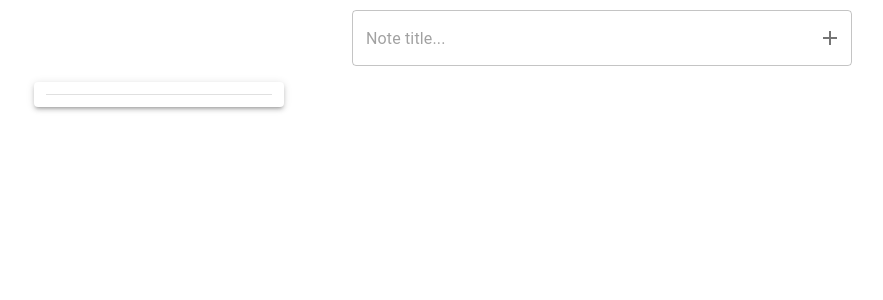
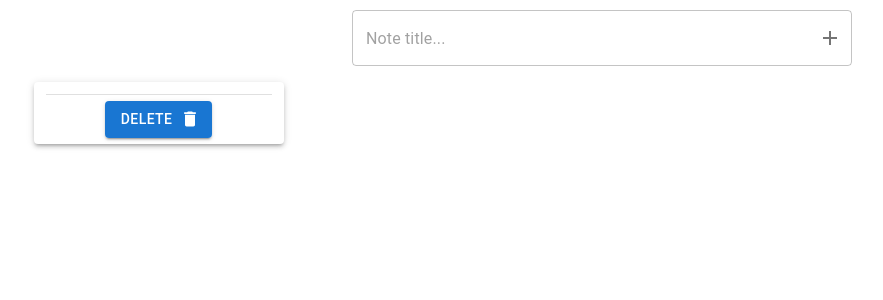
Before and after one commit to UladzislauPapliouka/Notes, a React (Create React App) app: page / in a window 1280 px wide. Both pictures are taken after a click on the button 868 px from the left and 38 px from the top of the page. Shown: the top 300 px of the page, without its empty margins (38-921 px from the left). Built offline with nearby package versions, Linux system fonts and the light colour scheme.

Commit message:
Added func to delete notes

```diff
--- a/src/Components/Note/Note.tsx
+++ b/src/Components/Note/Note.tsx
@@ -1,12 +1,18 @@
 import React, {FC} from "react"
-import {Divider, Paper, Typography} from "@mui/material"
+import {Button, ButtonGroup, Divider, Paper, Typography} from "@mui/material"
 import NoteStyle from "./Note.module.scss"
+import DeleteIcon from "@mui/icons-material/Delete"
 import {INote} from "../../types"
+import {useDispatch} from "react-redux"
+import {deleteNote} from "../../Store/Reducers/NotesReducer"
 
 export const Note: FC<INote> = ({
 	noteTitle,
-	noteBody
+	noteBody,
+	noteId
 }) => {
+	const dispatch = useDispatch()
+	const onDeleteClickHandler = () => dispatch(deleteNote(noteId))
 	return (
 		<Paper elevation={3} className={NoteStyle.notePaper}>
 			<Typography variant={"h4"} className={NoteStyle.noteTitle}>{noteTitle}</Typography>
@@ -14,6 +20,9 @@ export const Note: FC<INote> = ({
 			<Typography variant={"body1"} className={NoteStyle.noteBody}>{noteBody}</Typography>
 			{/*<Divider/>  Activate  note tags will be implemented*/}
 			{/*TODO: Add button group to edit/delete note	*/}
+			<ButtonGroup variant={"contained"}>
+				<Button onClick={onDeleteClickHandler} endIcon={<DeleteIcon/>}>Delete</Button>
+			</ButtonGroup>
 		</Paper>
 	)
 }
--- a/src/Store/Reducers/NotesReducer.ts
+++ b/src/Store/Reducers/NotesReducer.ts
@@ -16,8 +16,11 @@ export const notesSlice = createSlice({
 			}
 			state.push(newNote)
 		},
+		deleteNote: (state, action: PayloadAction<string>) => {
+			return state.filter(note => note.noteId !== action.payload)
+		},
 	}
 })
 
-export const {addNote} = notesSlice.actions
+export const {addNote, deleteNote} = notesSlice.actions
 export default notesSlice.reducer
```
